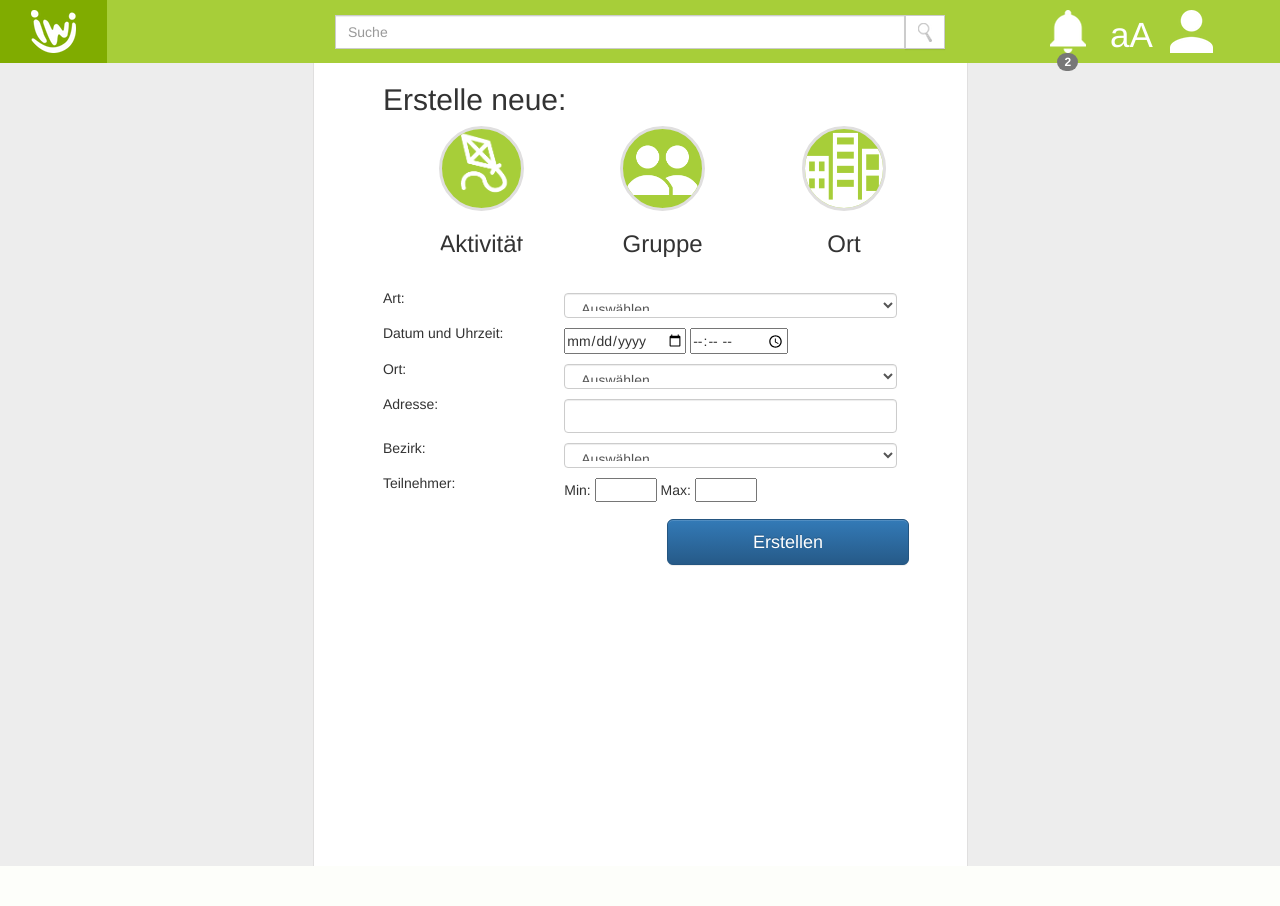
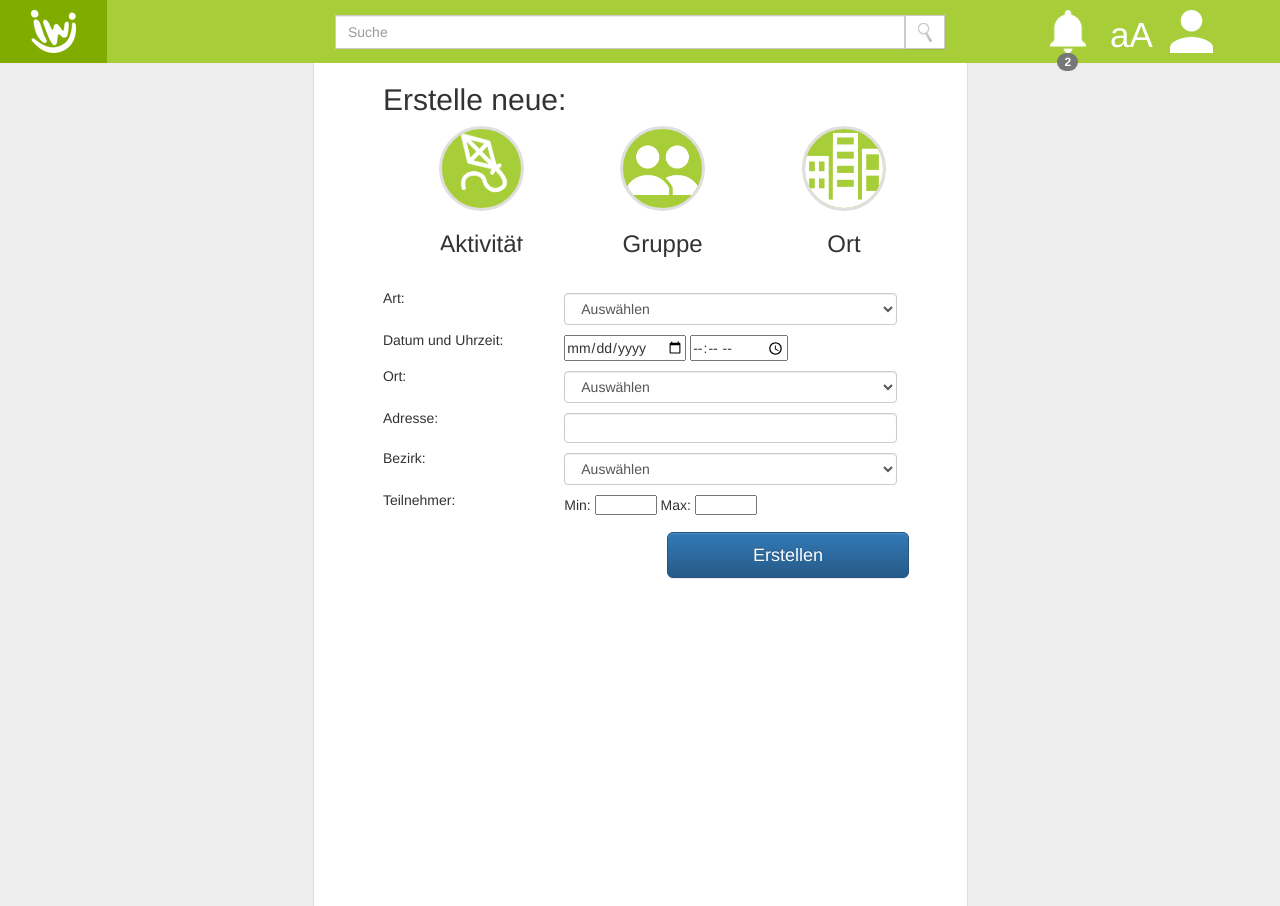
Before and after one commit to ormir/FZB, a PHP site: page /newactivity.php in a window 1280 px wide. Before the commit the page ends 866 px from the top, so only its background shows below. Run offline with PHP 8.4, Linux system fonts and the light colour scheme; the visitor is signed in with stand-in values (Sample User, id 1); data that the repository does not hold is empty; some libraries are stand-ins or nearby versions.

Commit message:
Webseite perfektioniert
+ Sortierkreise größe verändert
+ Formulare größe verändert

```diff
--- a/js/newactivity.js
+++ b/js/newactivity.js
@@ -4,11 +4,13 @@ var svgCircleActivity =$("#circleactivity");
 var svgCircleGroup =$("#circlegroup");
 var svgCirclePlace =$("#circleplace");
 var circleImage=$(".circleimage");
+var formularObjekte=$(".formular");
 
 
 circleImage.attr("style","width: 80%;border: 3px solid #e0dfdf;border-radius:100%;background-color:#a7ce39;");
 
 sortingCircleContainer.attr("style","width: 25%; background-color:white;border:0;");
+formularObjekte.attr("style","height:2%;");
 
 $(document).ready(function() {
 
--- a/newactivity.php
+++ b/newactivity.php
@@ -52,7 +52,7 @@
 									Art:
 								</div>
 								<div class="col-md-8">
-									<select class="form-control">
+									<select class="form-control formular">
 										<option value="0" selected="" disabled="">Auswählen</option>
 										<option>Kaffee</option>
 										<option>Theater</option>
@@ -67,8 +67,8 @@
 									Datum und Uhrzeit:
 								</div>
 								<div class="col-md-8">
-									<input type="date" name="activitydate" min="2016-01-01">
-									<input type="time" name="activitytime">
+									<input class="formular" type="date" name="activitydate" min="2016-01-01">
+									<input class="formular" type="time" name="activitytime">
 								</div>
 							</div>
 							<div class="row">
@@ -76,7 +76,7 @@
 									Ort:
 								</div>
 								<div class="col-md-8">
-									<select class="form-control">
+									<select class="form-control formular">
 										<option value="0" selected="" disabled="">Auswählen</option>
 										<option>Kaffee</option>
 										<option>Theater</option>
@@ -91,7 +91,7 @@
 									Adresse:
 								</div>
 								<div class="col-md-8">
-									<input type="text" id="newaddress" class="form-control" placeholder="">
+									<input type="text" id="newaddress" class="form-control formular" placeholder="">
 								</div>
 							</div>
 							<div class="row">
@@ -99,7 +99,7 @@
 									Bezirk:
 								</div>
 								<div class="col-md-8">
-									<select class="form-control">
+									<select class="form-control formular">
 										<option value="0" selected="" disabled="">Auswählen</option>
 										<option>1. Bezirk</option>
 										<option>2. Bezirk</option>
@@ -112,8 +112,8 @@
 									Teilnehmer:
 								</div>
 								<div class="col-md-8">
-									Min: <input type="number" name="minpeoplecount" min="1" max="100" value="">
-									Max: <input type="number" name="maxpeoplecount" min="1" max="100" value="">
+									Min: <input type="number" name="minpeoplecount" class="formular" min="1" max="100" value="">
+									Max: <input type="number" name="maxpeoplecount" class="formular" min="1" max="100" value="">
 								</div>
 							</div>
 						</div>
@@ -125,7 +125,7 @@
 									Art:
 								</div>
 								<div class="col-md-8">
-									<select class="form-control">
+									<select class="form-control formular">
 										<option value="0" selected="" disabled="">Auswählen</option>
 										<option>Kaffee</option>
 										<option>Theater</option>
@@ -140,7 +140,7 @@
 									Adresse:
 								</div>
 								<div class="col-md-8">
-									<input type="text" id="newaddress" class="form-control" placeholder="">
+									<input type="text" id="newaddress" class="form-control formular" placeholder="">
 								</div>
 							</div>
 							<div class="row">
@@ -148,7 +148,7 @@
 									Bezirk:
 								</div>
 								<div class="col-md-8">
-									<select class="form-control">
+									<select class="form-control formular">
 										<option value="0" selected="" disabled="">Auswählen</option>
 										<option>1. Bezirk</option>
 										<option>2. Bezirk</option>
@@ -165,7 +165,7 @@
 									Art:
 								</div>
 								<div class="col-md-8">
-									<select class="form-control">
+									<select class="form-control formular">
 										<option value="0" selected="" disabled="">Auswählen</option>
 										<option>Kaffee</option>
 										<option>Theater</option>
@@ -180,7 +180,7 @@
 									Ort:
 								</div>
 								<div class="col-md-8">
-									<select class="form-control">
+									<select class="form-control formular">
 										<option value="0" selected="" disabled="">Auswählen</option>
 										<option>Kaffee</option>
 										<option>Theater</option>
@@ -195,7 +195,7 @@
 									Adresse:
 								</div>
 								<div class="col-md-8">
-									<input type="text" id="newaddress" class="form-control" placeholder="">
+									<input type="text" id="newaddress" class="form-control formular" placeholder="">
 								</div>
 							</div>
 							<div class="row">
@@ -203,7 +203,7 @@
 									Bezirk:
 								</div>
 								<div class="col-md-8">
-									<select class="form-control">
+									<select class="form-control formular">
 										<option value="0" selected="" disabled="">Auswählen</option>
 										<option>1. Bezirk</option>
 										<option>2. Bezirk</option>
--- a/styles/style.css
+++ b/styles/style.css
@@ -104,9 +104,9 @@
 
 .sortierimage
 {
-	margin: 25% 25%;
-	width:40%;
-	height:60%;
+
+	width:100%;
+	height:100%;
 }
 .sortiertext
 {
@@ -186,6 +186,7 @@
 /* New Activity */
 
 
+
 h3.newactivity {
 	text-align: center;
 	margin-bottom: 5%;
```
Also changed, not shown: index.php (+5 -5 lines), js/index.js (+6 -6 lines).
